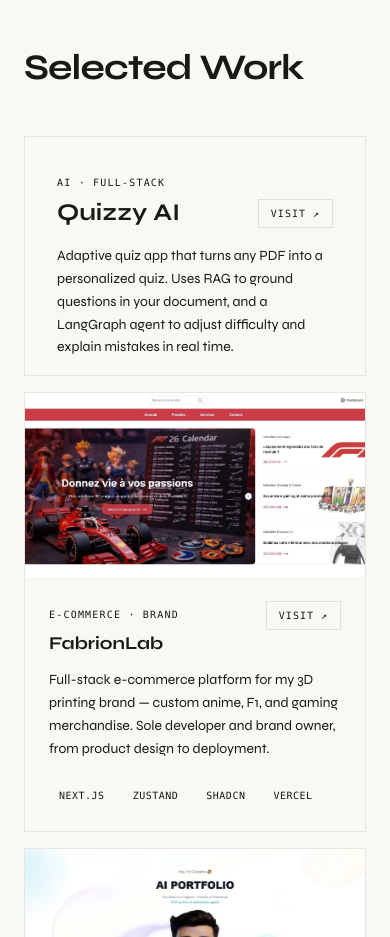
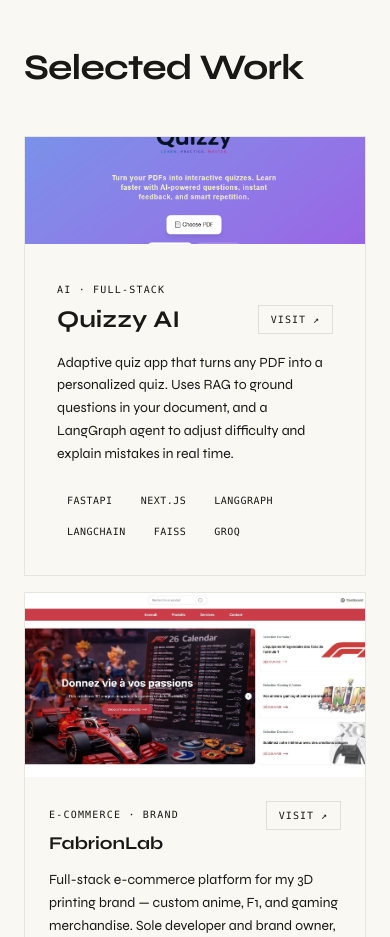
Before and after one commit to MedOussamaBraiek/modern-portfolio, a Next.js app: page / in a window 390 px wide. Shown: the part 4520-5457 px from the top of the page. Built offline with nearby package versions, Linux system fonts and the light colour scheme.

Commit message:
Improve feature card for small devices

```diff
--- a/src/components/Projects.tsx
+++ b/src/components/Projects.tsx
@@ -67,15 +67,15 @@
 
 function FeaturedCard({ project }: { project: (typeof projects)[0] }) {
   return (
-    <div className="group flex flex-col md:flex-row overflow-hidden border border-black/8 hover:border-black/20 transition-all duration-300 h-60">
+    <div className="group flex flex-col md:flex-row overflow-hidden border border-black/8 hover:border-black/20 transition-all duration-300 md:h-60 h-110">
       {/* Image */}
-      <div className="relative overflow-hidden md:w-1/2 h-ful">
+      <div className="relative overflow-hidden md:w-1/2 md:h-full h-100">
         <Image
           src={project.cover}
           alt={project.title}
           width={800}
           height={800}
-          className="w-full h-full object-fill grayscale-20 group-hover:grayscale-0 group-hover:scale-105 transition-all duration-500"
+          className="w-full h-full md:object-fill object-cover grayscale-20 group-hover:grayscale-0 group-hover:scale-105 transition-all duration-500"
         />
         <div className="absolute inset-0 bg-linear-to-t md:bg-linear-to-r from-bg/50 to-transparent" />
       </div>
```
